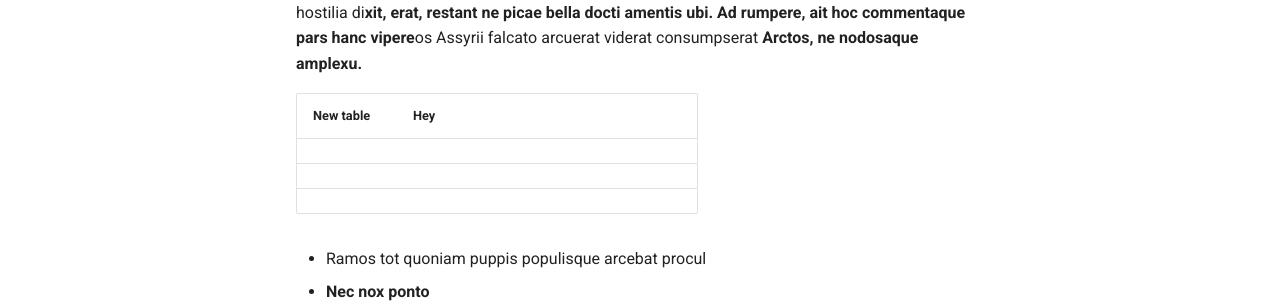
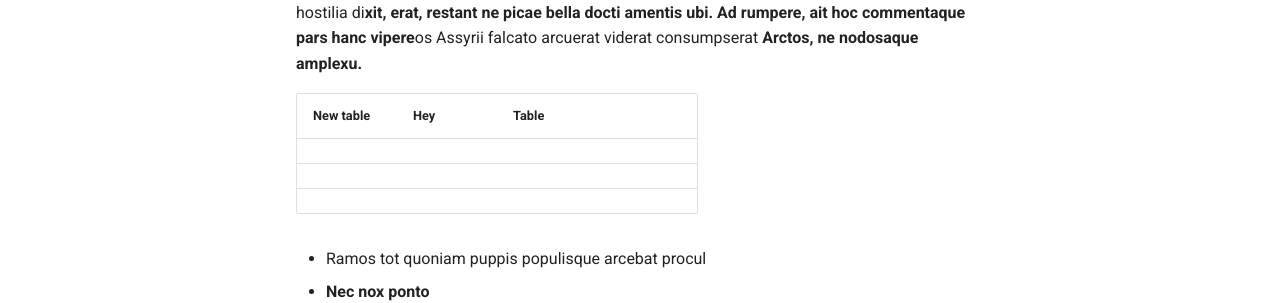
Before and after one commit to cpw10/mkdocsdemo, an MkDocs documentation site: the page built from docs/about.md, in a window 1280 px wide and 900 px high. Shown: the part 282-585 px from the top of the window. Built offline with MkDocs 1.6.1 and Material for MkDocs 9.7.7, drawn with Linux system fonts in a browser that asks for light colours.

Commit message:
Updated 1 file via CloudCannon.

```diff
--- a/docs/about.md
+++ b/docs/about.md
@@ -13,7 +13,7 @@ some_url: https://example.com
 
 Lorem markdownum, nexu videndi, canities et insania Aesone ait exilio solet vidi monstro. Impetus quid illa quae, lintea timide: erat *cum*. Noctem sinistrae vasti me irascentemque toto hostilia di**xit, erat, restant ne picae bella docti amentis ubi. Ad rumpere, ait hoc commentaque pars hanc vipere**os Assyrii falcato arcuerat viderat consumpserat **Arctos, ne nodosaque amplexu.**
 
-<table><thead><tr><th><p>New table</p></th><th><p>Hey</p></th><th><p></p></th><th><p></p></th></tr></thead><tbody><tr><td><p></p></td><td><p></p></td><td><p></p></td><td><p></p></td></tr><tr><td><p></p></td><td><p></p></td><td><p></p></td><td><p></p></td></tr><tr><td><p></p></td><td><p></p></td><td><p></p></td><td><p></p></td></tr></tbody></table>
+<table><thead><tr><th><p>New table</p></th><th><p>Hey</p></th><th><p>Table</p></th><th><p></p></th></tr></thead><tbody><tr><td><p></p></td><td><p></p></td><td><p></p></td><td><p></p></td></tr><tr><td><p></p></td><td><p></p></td><td><p></p></td><td><p></p></td></tr><tr><td><p></p></td><td><p></p></td><td><p></p></td><td><p></p></td></tr></tbody></table>
 
 * Ramos tot quoniam puppis populisque arcebat procul
 * **Nec nox ponto**
```
